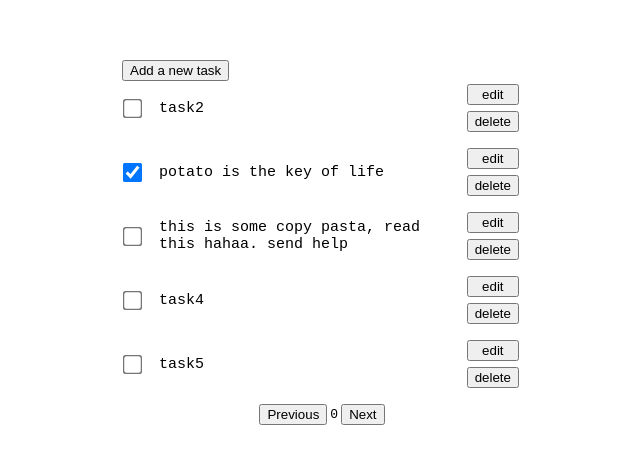
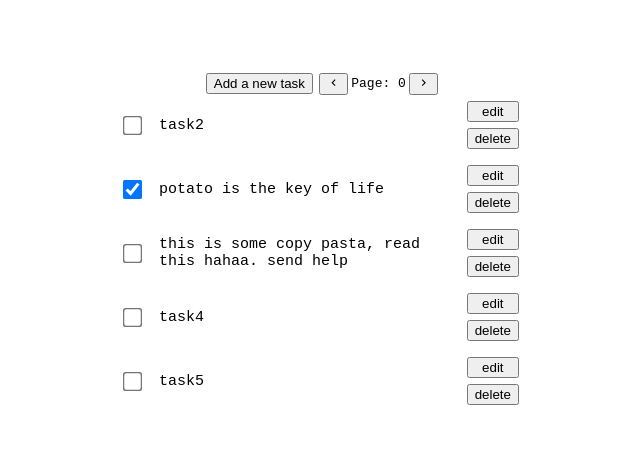
Before and after one commit to dkomac/todo, a React (Vite) app: page / in a window 1280 px wide. Shown: the part 156-620 px from the top of the page, without its empty margins (318-958 px from the left). Built offline with nearby package versions, Linux system fonts and the light colour scheme.

Commit message:
added global components for inputs and buttons

```diff
--- a/package.json
+++ b/package.json
@@ -14,6 +14,7 @@
   "dependencies": {
     "react": "^16.12.0",
     "react-dom": "^16.12.0",
+    "react-icons": "^3.8.0",
     "styled-components": "^4.4.1"
   },
   "devDependencies": {
--- a/src/App.js
+++ b/src/App.js
@@ -104,13 +104,6 @@ const App = () => {
   return (
     <Context.Provider value={dispatch}>
       <GlobalStyle />
-      <button
-        onClick={() => {
-          dispatch({ type: 'toggleModal', payload: true });
-        }}
-      >
-        Add a new task
-      </button>
       <NewTaskContainer></NewTaskContainer>
       {isModalOpen && <AddNewTaskModal />}
       <Paginator {...state} />
--- a/src/components/Paginator.js
+++ b/src/components/Paginator.js
@@ -1,8 +1,16 @@
-import React, { useState, useEffect } from 'react';
+import React, { useState, useEffect, useContext } from 'react';
 import Task from './Task';
 import styled from 'styled-components';
+import { Context } from './../App';
 
-import { Button } from './common';
+import { Button, IconButton } from './common';
+
+const BUTTON_TYPE = {
+  LEFT: 'left',
+  RIGHT: 'right',
+  DELETE: 'delete',
+  EDIT: 'edit'
+};
 
 const TaskContainer = styled.div`
   display: flex;
@@ -23,6 +31,7 @@ const AppWrapper = styled.div`
 const Paginator = ({ pageIndex: index, list }) => {
   const [pageIndex, setPageIndex] = useState(index);
   const [items, setItems] = useState([]);
+  const dispatch = useContext(Context);
   const PAGE_SIZE = 5;
 
   useEffect(() => {
@@ -47,8 +56,23 @@ const Paginator = ({ pageIndex: index, list }) => {
     setPageIndex(nextPage);
   };
 
+  console.log(BUTTON_TYPE);
+
   return (
     <AppWrapper>
+      <PaginationMenu>
+        <Button
+          onClick={() => {
+            dispatch({ type: 'toggleModal', payload: true });
+          }}
+        >
+          Add a new task
+        </Button>
+        <IconButton onClick={onPrev} type={BUTTON_TYPE.LEFT} />
+        <div>Page: {pageIndex}</div>
+        <IconButton onClick={onNext} type={BUTTON_TYPE.RIGHT} />
+      </PaginationMenu>
+
       <TaskContainer>
         {items.map(item => {
           return (
@@ -61,11 +85,6 @@ const Paginator = ({ pageIndex: index, list }) => {
           );
         })}
       </TaskContainer>
-      <PaginationMenu>
-        <Button onClick={onPrev}>Previous</Button>
-        <div>{pageIndex}</div>
-        <Button onClick={onNext}>Next</Button>
-      </PaginationMenu>
     </AppWrapper>
   );
 };
--- a/src/components/Task.js
+++ b/src/components/Task.js
@@ -1,6 +1,7 @@
 import React, { useContext, useState } from 'react';
 import styled from 'styled-components';
 import { Button, Input } from './common';
+import { Context } from './../App';
 
 const TaskContainer = styled.div`
   display: flex;
@@ -30,8 +31,6 @@ const ActionsContainer = styled.div`
   flex-direction: column;
   padding-left: 5px;
 `;
-
-import { Context } from './../App';
 
 const Task = ({ text, isDone, id }) => {
   const dispatch = useContext(Context);
--- a/src/components/common.js
+++ b/src/components/common.js
@@ -1,4 +1,6 @@
+import React from 'react';
 import styled from 'styled-components';
+import { MdChevronRight, MdChevronLeft } from 'react-icons/md';
 
 export const Button = styled.button`
   margin: 3px;
@@ -12,3 +14,21 @@ export const Input = styled.input`
     outline: none;
   }
 `;
+
+export const IconButton = ({ type, onClick }) => {
+  const getIcon = type => {
+    switch (type) {
+      case 'right':
+        return MdChevronRight;
+      case 'left':
+        return MdChevronLeft;
+    }
+  };
+
+  let Icon = getIcon(type);
+  return (
+    <Button onClick={onClick}>
+      <Icon />
+    </Button>
+  );
+};
```
Also changed, not shown: 1 other file (tests, documents, lock files or other folders).
